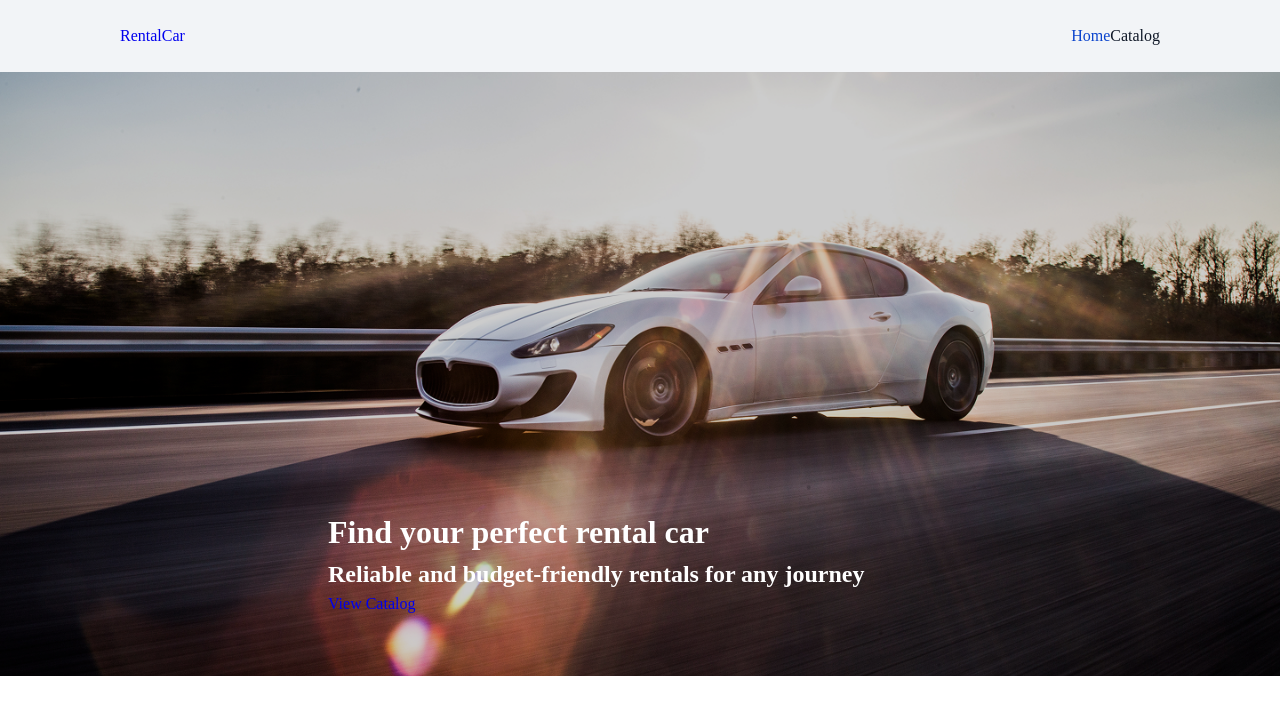
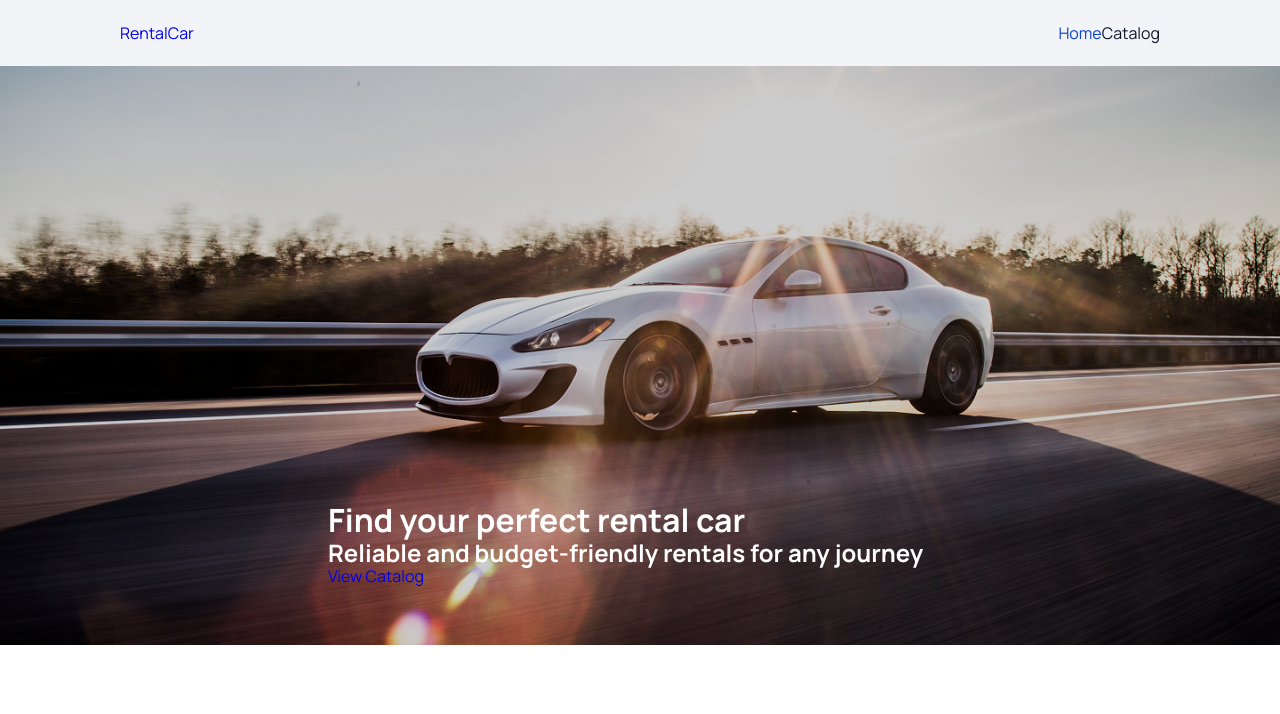
Before and after one commit to kostyaslob/RentalCar, a React (Vite) app: page / in a window 1280 px wide. Shown: the top 714 px of the page. Built offline with nearby package versions, Linux system fonts and the light colour scheme.

Commit message:
add fonts, favicon

```diff
--- a/index.html
+++ b/index.html
@@ -3,8 +3,16 @@
   <head>
     <meta charset="UTF-8" />
     <meta name="viewport" content="width=device-width, initial-scale=1.0" />
-    <meta name="description" content="RentalCar" />
-    <link rel="icon" type="image/svg+xml" href="/favicon.svg" />
+    <meta name="description" content="RentalCar - find your perfect rental car" />
+    <link rel="icon" type="image/svg+xml" href="./public/favicon.svg" />
+
+    <link rel="preconnect" href="https://fonts.googleapis.com" />
+    <link rel="preconnect" href="https://fonts.gstatic.com" crossorigin />
+    <link
+      href="https://fonts.googleapis.com/css2?family=Manrope:wght@200..800&display=swap"
+      rel="stylesheet"
+    />
+
     <title>RentalCar</title>
   </head>
 
--- a/src/index.css
+++ b/src/index.css
@@ -1,6 +1,5 @@
 body {
-  font-family: 'Times New Roman', Times, serif;
-  line-height: 1.5;
+  font-family: 'Manrope', sans-serif;
 }
 
 h1,
```
Also changed, not shown: public/favicon.svg.
